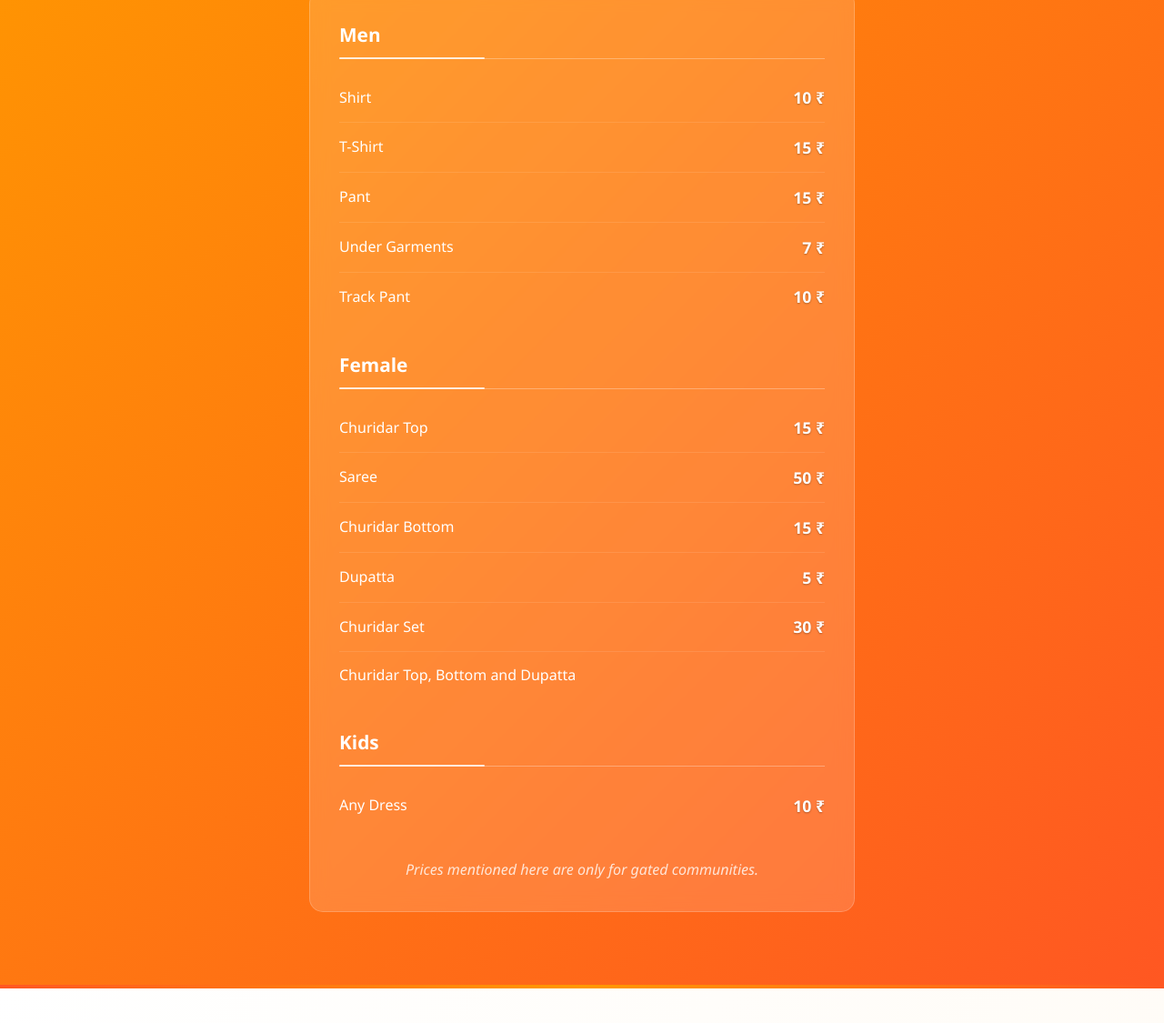
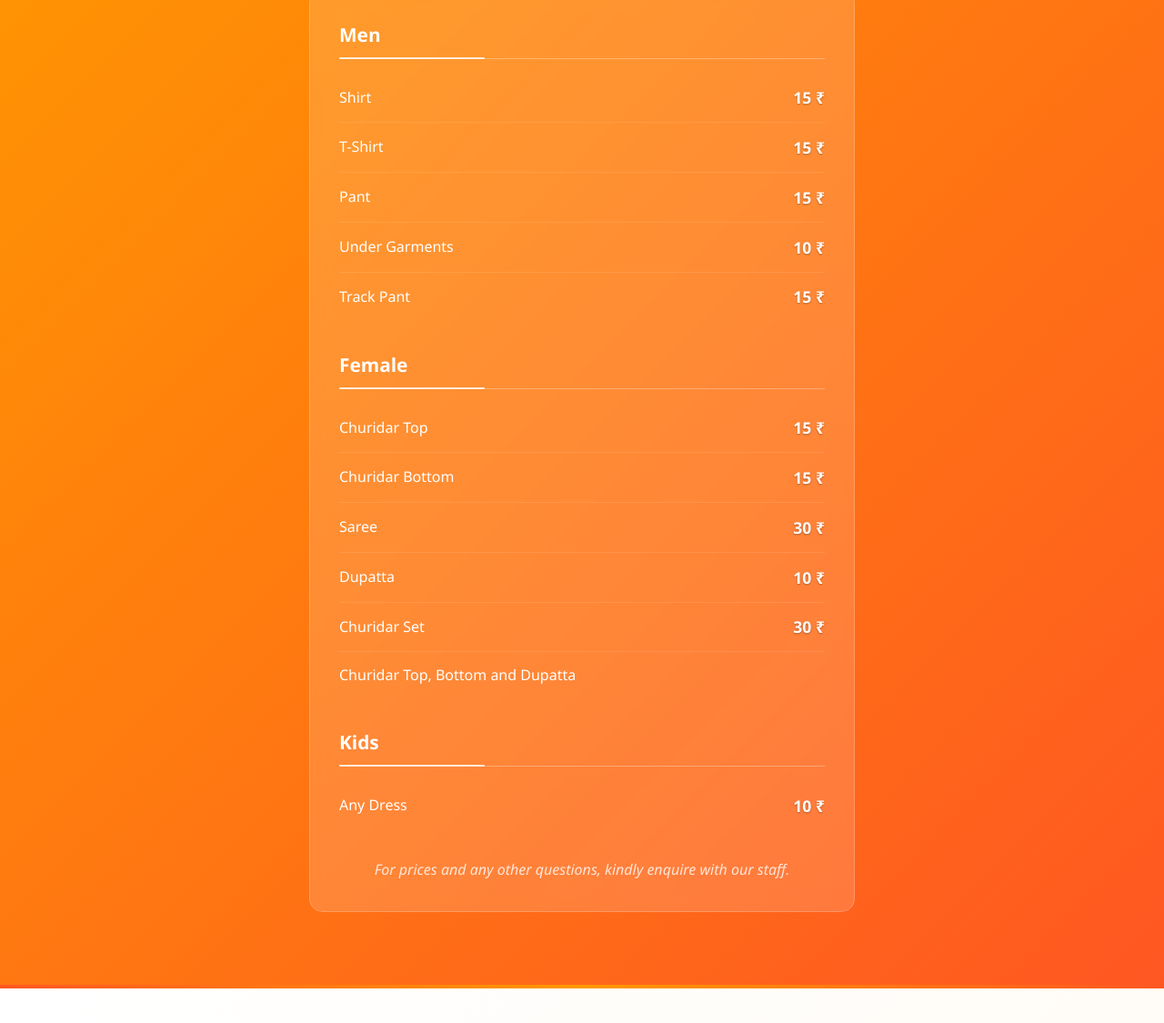
Before and after one commit to ironingcrafts/ironingcrafts.github.io, a plain HTML site: page index.html in a window 1280 px wide. Shown: the part 3414-4539 px from the top of the page at 91% size. Drawn offline with Linux system fonts and the light colour scheme.

Commit message:
Update Prices

```diff
--- a/index.html
+++ b/index.html
@@ -137,7 +137,7 @@
                     <h3>Men</h3>
                     <div class="pricing-item">
                         <span class="item-name">Shirt</span>
-                        <span class="item-price">10 ₹</span>
+                        <span class="item-price">15 ₹</span>
                     </div>
                     <div class="pricing-item">
                         <span class="item-name">T-Shirt</span>
@@ -149,11 +149,11 @@
                     </div>
                     <div class="pricing-item">
                         <span class="item-name">Under Garments</span>
-                        <span class="item-price">7 ₹</span>
+                        <span class="item-price">10 ₹</span>
                     </div>
                     <div class="pricing-item">
                         <span class="item-name">Track Pant</span>
-                        <span class="item-price">10 ₹</span>
+                        <span class="item-price">15 ₹</span>
                     </div>
                 </div>
 
@@ -164,16 +164,16 @@
                         <span class="item-price">15 ₹</span>
                     </div>
                     <div class="pricing-item">
-                        <span class="item-name">Saree</span>
-                        <span class="item-price">50 ₹</span>
-                    </div>
-                    <div class="pricing-item">
                         <span class="item-name">Churidar Bottom</span>
                         <span class="item-price">15 ₹</span>
                     </div>
                     <div class="pricing-item">
+                        <span class="item-name">Saree</span>
+                        <span class="item-price">30 ₹</span>
+                    </div>
+                    <div class="pricing-item">
                         <span class="item-name">Dupatta</span>
-                        <span class="item-price">5 ₹</span>
+                        <span class="item-price">10 ₹</span>
                     </div>
                     <div class="pricing-item">
                         <span class="item-name">Churidar Set</span>
@@ -193,7 +193,7 @@
                     </div>
                 </div>
 
-                <p class="pricing-note">Prices mentioned here are only for gated communities.</p>
+                <p class="pricing-note">For prices and any other questions, kindly enquire with our staff.</p>
             </div>
         </div>
     </section>
```
